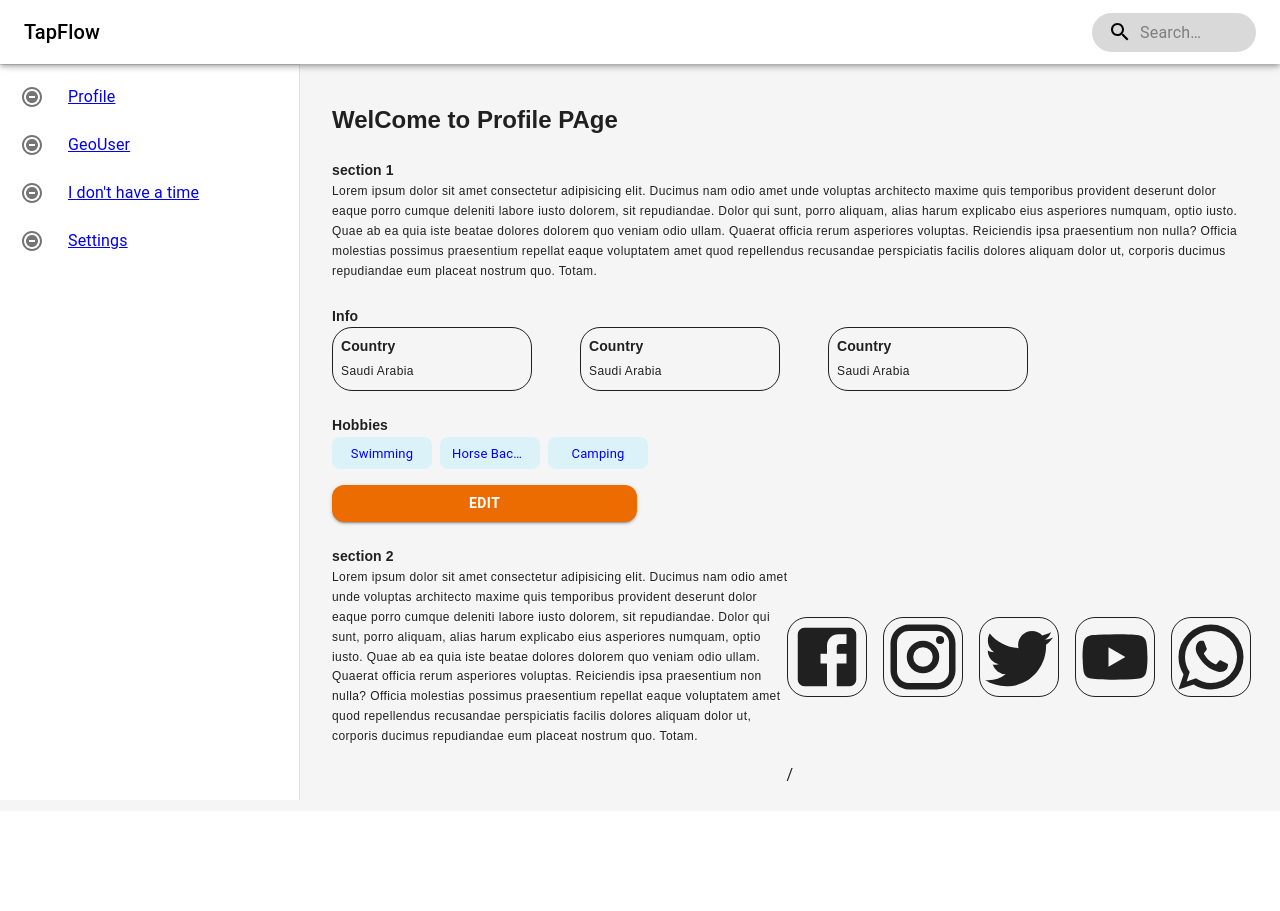
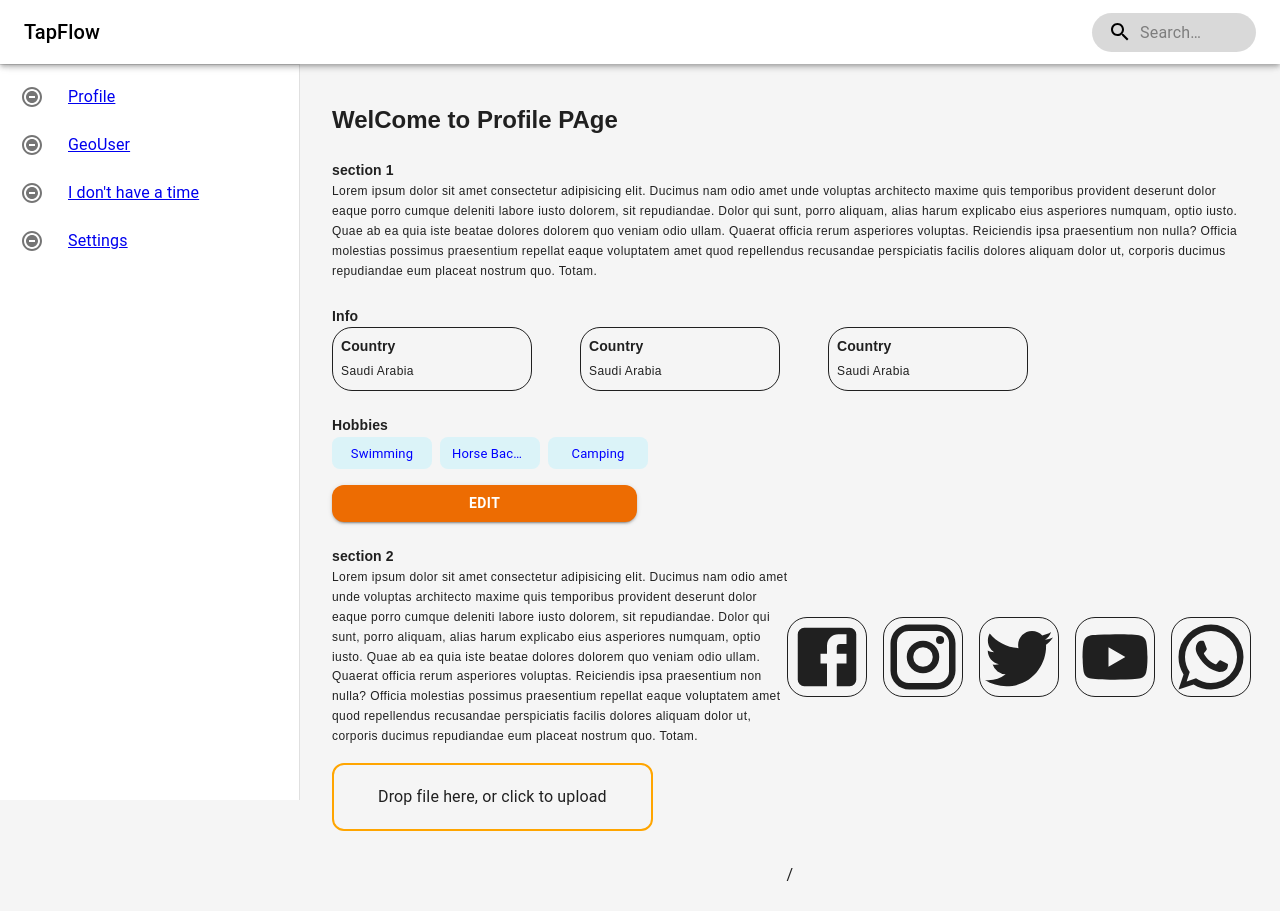
Before and after one commit to AliAl-Muhaisen/tapflow_ass, a React (Create React App) app: page /profile in a window 1280 px wide. Before the commit the page ends 811 px from the top, so only its background shows below. Built offline with nearby package versions, Linux system fonts and the light colour scheme.

Commit message:
drag and drop input

```diff
--- a/package.json
+++ b/package.json
@@ -21,6 +21,7 @@
     "npm": "^9.4.1",
     "react": "^18.2.0",
     "react-dom": "^18.2.0",
+    "react-dropzone": "^14.2.3",
     "react-redux": "^8.0.5",
     "react-router-dom": "^6.8.0",
     "react-scripts": "5.0.1",
--- a/src/components/profile/profileUi.tsx
+++ b/src/components/profile/profileUi.tsx
@@ -9,7 +9,9 @@ import InstagramIcon from "@mui/icons-material/Instagram";
 import TwitterIcon from "@mui/icons-material/Twitter";
 import YouTubeIcon from "@mui/icons-material/YouTube";
 import WhatsAppIcon from "@mui/icons-material/WhatsApp";
+import { useDropzone } from "react-dropzone";
 export default function ProfileUi() {
+  const { acceptedFiles, getRootProps, getInputProps } = useDropzone();
   return (
     <Grid
       container
@@ -184,11 +186,33 @@ export default function ProfileUi() {
         display={"flex"}
         alignItems={"center"}
       >
-        <FacebookIcon sx={{ fontSize: 80,borderRadius:5,border:1, mx:1 }} />
-        <InstagramIcon sx={{ fontSize: 80,borderRadius:5,border:1, mx:1 }} />
-        <TwitterIcon sx={{ fontSize: 80,borderRadius:5,border:1, mx:1 }} />
-        <YouTubeIcon sx={{ fontSize: 80,borderRadius:5,border:1, mx:1 }} />
-        <WhatsAppIcon sx={{ fontSize: 80,borderRadius:5,border:1, mx:1 }} />
+        <FacebookIcon
+          sx={{ fontSize: 80, borderRadius: 5, border: 1, mx: 1 }}
+        />
+        <InstagramIcon
+          sx={{ fontSize: 80, borderRadius: 5, border: 1, mx: 1 }}
+        />
+        <TwitterIcon sx={{ fontSize: 80, borderRadius: 5, border: 1, mx: 1 }} />
+        <YouTubeIcon sx={{ fontSize: 80, borderRadius: 5, border: 1, mx: 1 }} />
+        <WhatsAppIcon
+          sx={{ fontSize: 80, borderRadius: 5, border: 1, mx: 1 }}
+        />
+      </Grid>
+      <Grid item>
+        <Box
+          {...getRootProps({ className: "dropzone" })}
+          sx={{
+            border: 2,
+            borderRadius: 3,
+            borderColor: "orange",
+            py:2.5,
+            px:5.5,
+            my:2
+          }}
+        >
+          <input {...getInputProps()} />
+          <Typography>Drop file here, or click to upload</Typography>
+        </Box>
       </Grid>
     </Grid>
   );
```
Also changed, not shown: 1 other file (tests, documents, lock files or other folders).
